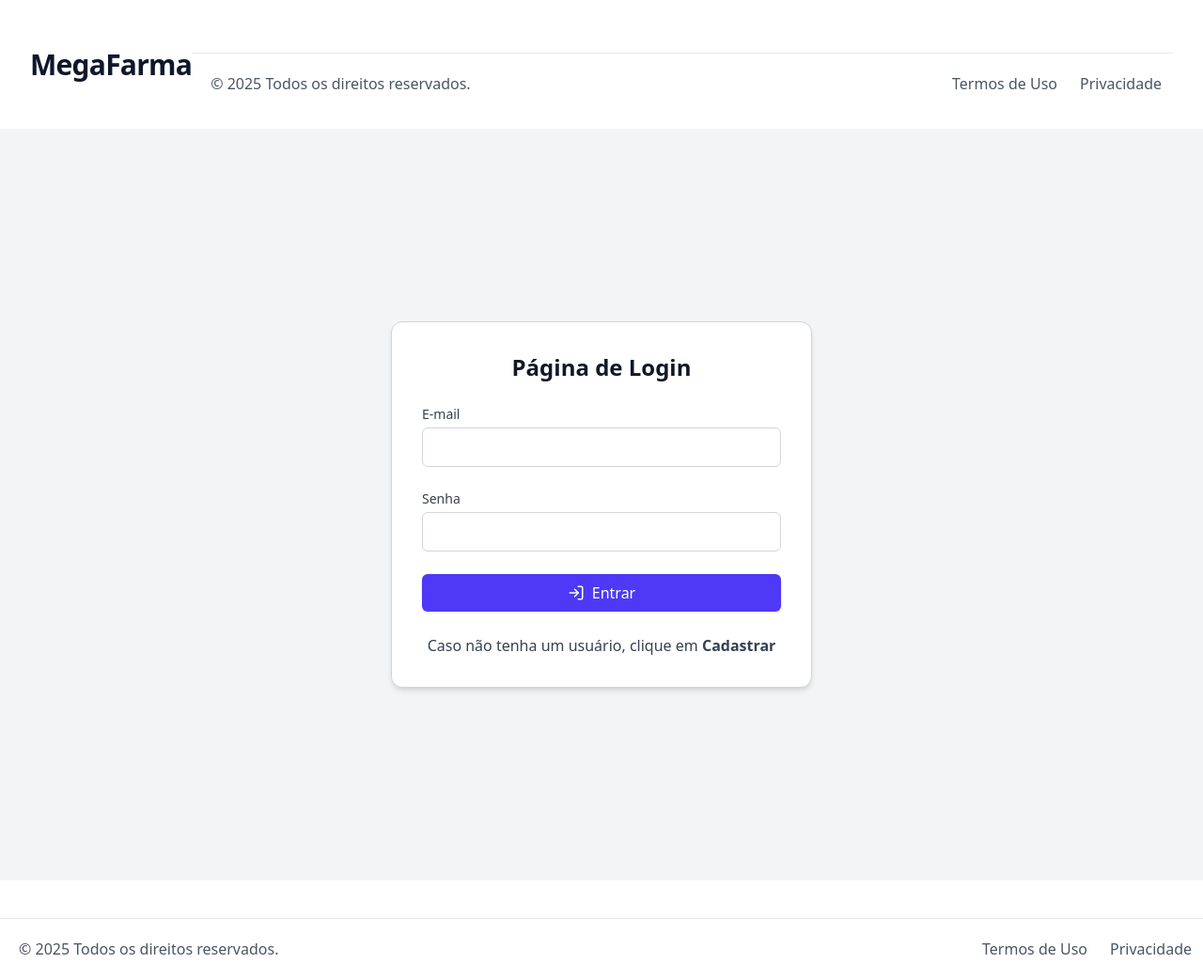
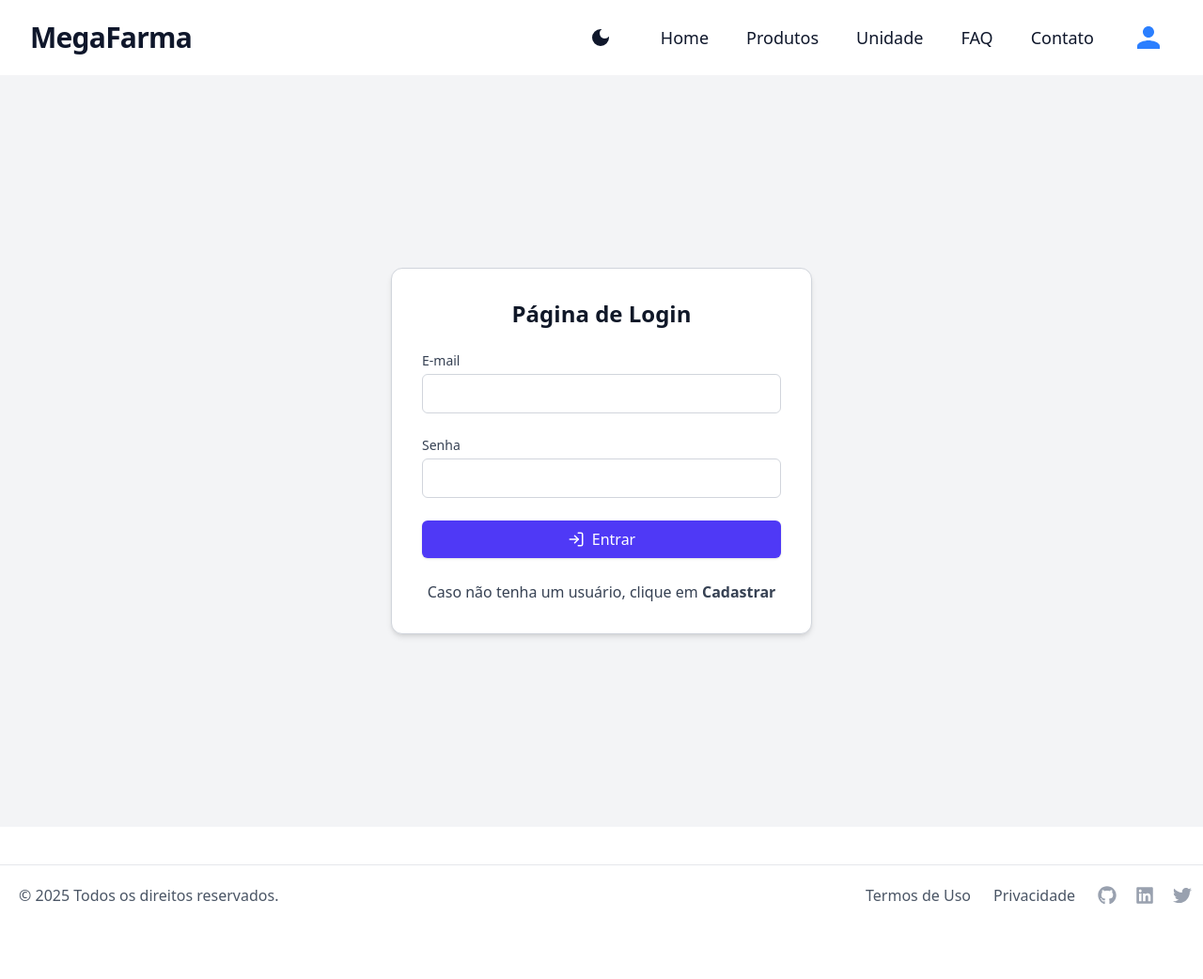
Before and after one commit to 1TDSPG-25/sistema-flow, a React (Vite) app: page /sistema-flow/login in a window 1280 px wide. Shown: the whole page at 94% size. After the commit the page ends 985 px from the top, so only its background shows below. Built offline with nearby package versions, Linux system fonts and the light colour scheme; no server answers.

Commit message:
feat: Adicionado react icons para os links.

```diff
--- a/src/components/Menu/Menu.tsx
+++ b/src/components/Menu/Menu.tsx
@@ -1,42 +1,60 @@
+import { NavLink } from "react-router-dom";
+import { MdDarkMode as DarkIcon } from "react-icons/md";
+import { MdOutlineLightMode as LightIcon } from "react-icons/md";
+import { MdPerson } from "react-icons/md";
 import useTheme from "../../context/useTheme";
 
-export default function Rodape() {
-  const { isDark } = useTheme();
-  const year = new Date().getFullYear();
+export default function Menu() {
+  const { isDark, toggleTheme } = useTheme();
+  const activeClass = "text-blue-500 font-semibold";
 
-  const footerClasses = `
-    w-full border-t backdrop-blur py-4 px-3 transition-colors duration-500 mt-10
-    ${isDark
-      ? "bg-gray-900/90 border-gray-700 text-gray-300"
-      : "bg-white/90 border-gray-200 text-gray-600"
-    }
-  `;
+  const isLoggedIn =
+    typeof window !== "undefined" &&
+    localStorage.getItem("isLoggedIn") === "true";
+
+  const loginIcon = (
+    <MdPerson className="text-4xl hover:scale-110 transition-transform" />
+  );
+
+  const perfilIcon = (
+    <MdPerson className="text-4xl text-blue-500 transition-transform" />
+  );
+
+  const links = [
+    { path: "/", label: "Home" },
+    { path: "/produtos", label: "Produtos" },
+    { path: "/unidade", label: "Unidade" },
+    { path: "/faq", label: "FAQ" },
+    { path: "/contato", label: "Contato" },
+    isLoggedIn
+      ? { path: "/perfil", label: perfilIcon }
+      : { path: "/login", label: loginIcon },
+  ];
 
   return (
-    <footer
-      role="contentinfo"
-      aria-label="Rodapé"
-      className={footerClasses}
-    >
-      <div className="mx-auto max-w-7xl flex flex-col items-center justify-between gap-6 sm:flex-row">
-        <p className="px-2 py-1 text-center sm:text-left">
-          © {year} Todos os direitos reservados.
-        </p>
-        <nav>
-          <ul className="flex flex-wrap justify-center gap-x-6 gap-y-2">
-            <li>
-              <a href="/termos" className="hover:underline">
-                Termos de Uso
-              </a>
-            </li>
-            <li>
-              <a href="/privacidade" className="hover:underline">
-                Privacidade
-              </a>
-            </li>
-          </ul>
-        </nav>
+    <nav className="menu flex flex-row gap-3 md:gap-6 items-center md:justify-center text-base md:text-lg">
+      <div>
+        <button
+          onClick={toggleTheme}
+          className="px-5 py-3 hover:text-blue-500 transition-colors"
+        >
+          {isDark ? <LightIcon className="text-2xl" /> : <DarkIcon className="text-2xl" />}
+        </button>
       </div>
-    </footer>
+
+      {links.map(({ path, label }, idx) => (
+        <NavLink
+          key={idx}
+          to={path}
+          className={({ isActive }) =>
+            `px-2 py-1 transition-all duration-150 hover:px-3 ${
+              isActive ? activeClass : ""
+            }`
+          }
+        >
+          {label}
+        </NavLink>
+      ))}
+    </nav>
   );
 }
--- a/src/components/Rodape/Rodape.tsx
+++ b/src/components/Rodape/Rodape.tsx
@@ -1,4 +1,5 @@
 import useTheme from "../../context/useTheme";
+import { FaGithub, FaLinkedin, FaTwitter } from "react-icons/fa";
 
 export default function Rodape() {
   const { isDark } = useTheme();
@@ -22,14 +23,42 @@ export default function Rodape() {
         <p className="px-2 py-1 text-center sm:text-left">
           © {year} Todos os direitos reservados.
         </p>
-        <div className="flex gap-6">
+
+        <div className="flex flex-col items-center gap-6 sm:flex-row">
+          <nav>
+            <ul className="flex flex-wrap justify-center gap-x-6 gap-y-2">
+              <li>
                 <a href="/termos" className="hover:underline">
                   Termos de Uso
                 </a>
+              </li>
+              <li>
                 <a href="/privacidade" className="hover:underline">
                   Privacidade
                 </a>
+              </li>
+            </ul>
+          </nav>
+
+          <ul className="flex items-center justify-center gap-5">
+            <li>
+              <a href="https://github.com" target="_blank" className="text-gray-400 hover:text-gray-500">
+                <FaGithub size={20} />
+              </a>
+            </li>
+            <li>
+              <a href="https://linkedin.com" target="_blank" className="text-gray-400 hover:text-gray-500">
+                <FaLinkedin size={20} />
+              </a>
+            </li>
+            <li>
+              <a href="https://twitter.com" target="_blank" className="text-gray-400 hover:text-gray-500">
+                <FaTwitter size={20} />
+              </a>
+            </li>
+          </ul>
         </div>
+
       </div>
     </footer>
   );
```
Lines whose indentation alone changed are shown as unchanged.
